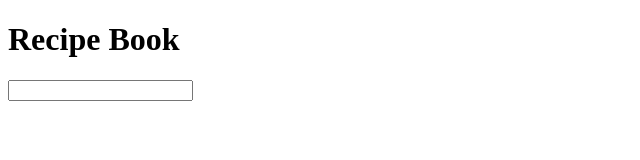
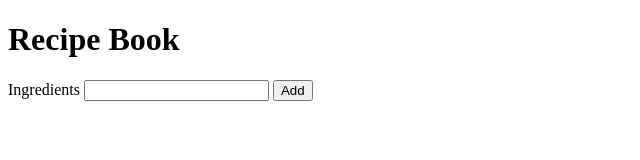
Before and after one commit to kaylab78/recipe-book, a plain HTML site: page index.html in a window 1280 px wide. Shown: the whole page, without its empty margins (0-640 px from the left). Drawn offline with Linux system fonts and the light colour scheme.

Commit message:
Added form

```diff
--- a/index.html
+++ b/index.html
@@ -13,8 +13,9 @@
     </header>
     <main>
         <form>
-            <label></label>
-            <input/>
+            <label for="ingredient">Ingredients</label>
+            <input type="text" name="ingredient" id="ingredient" />
+            <button>Add</button>
         </form>
     </main>
 
```
Also changed, not shown: 1 other file.
